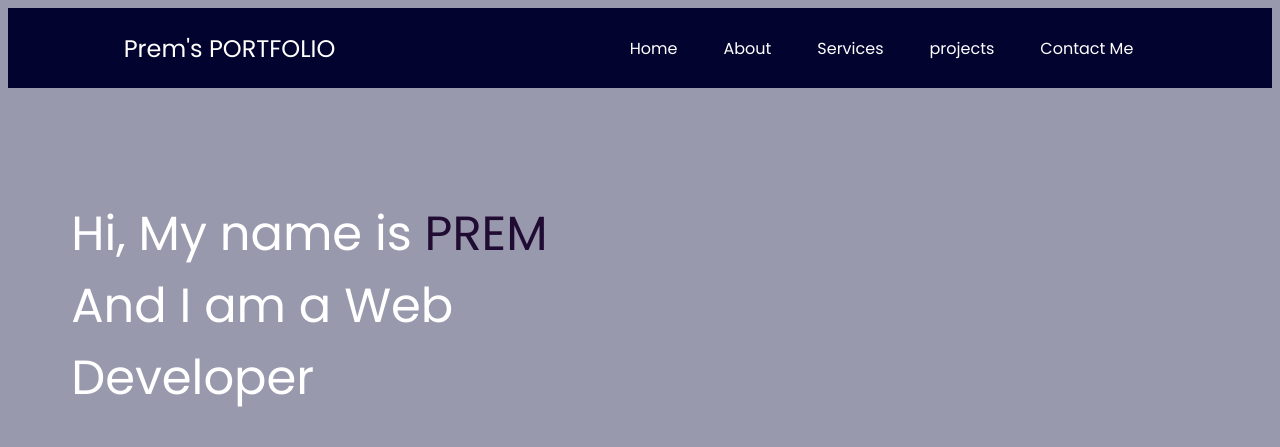
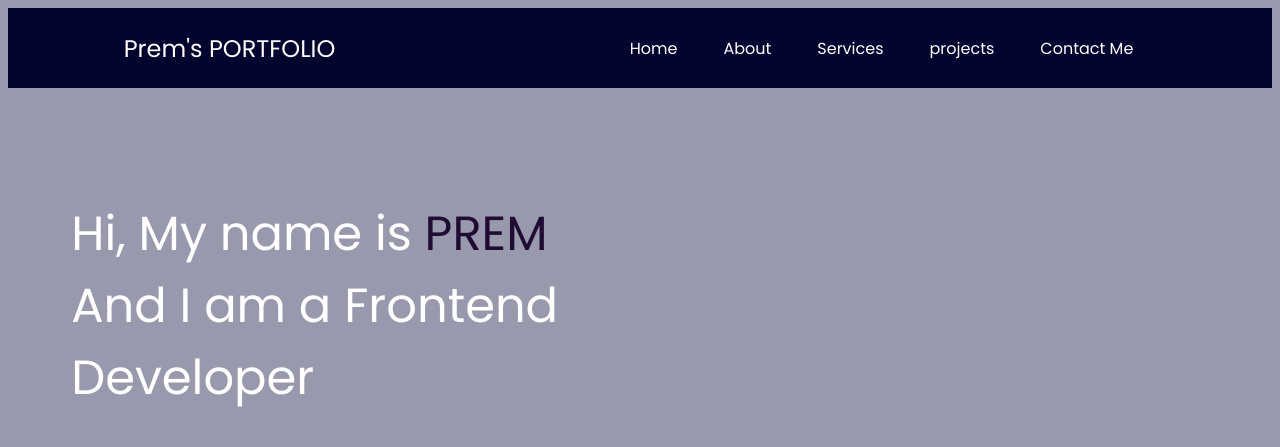
Before and after one commit to premkashyap07/portfolio, a plain HTML site: page index.html in a window 1280 px wide. Drawn offline with Linux system fonts and the light colour scheme.

Commit message:
Update index.html

```diff
--- a/index.html
+++ b/index.html
@@ -94,7 +94,7 @@
         <section class="firstsection">
             <div class="leftsection">
                 Hi, My name is <span class="purple">PREM</span>
-                <div> And I am a Web Developer</div>
+                <div> And I am a Frontend Developer</div>
             </div>
 
             <div class="rightsection">
```
